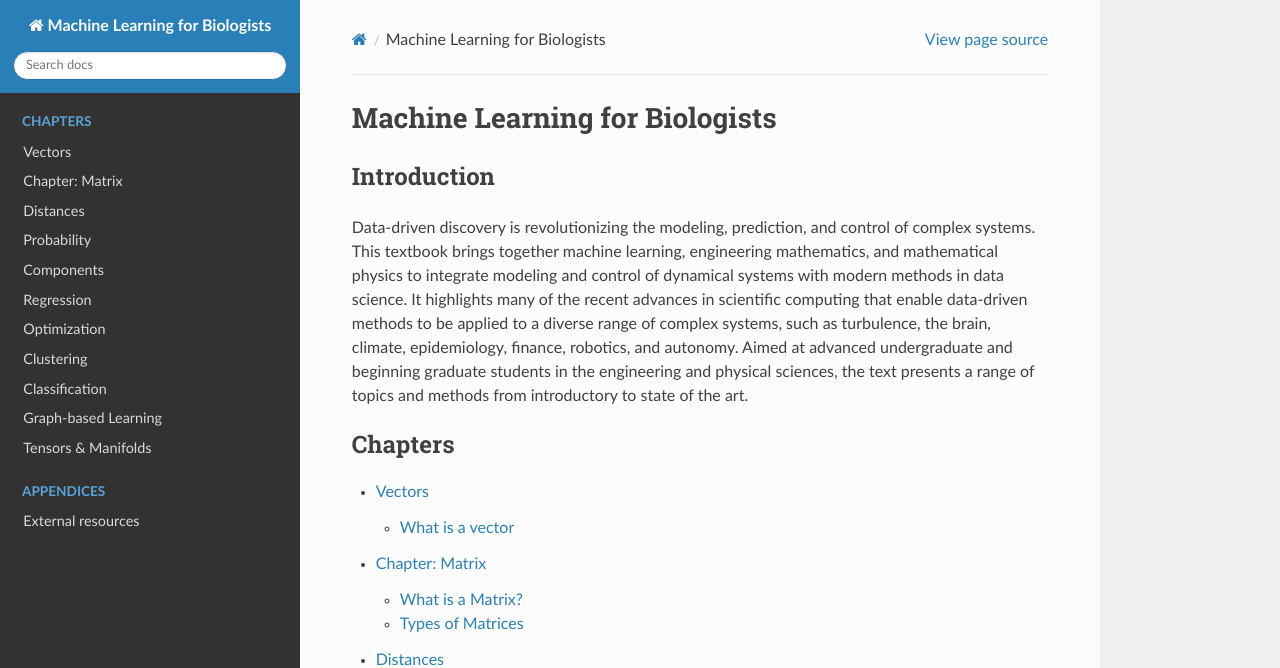
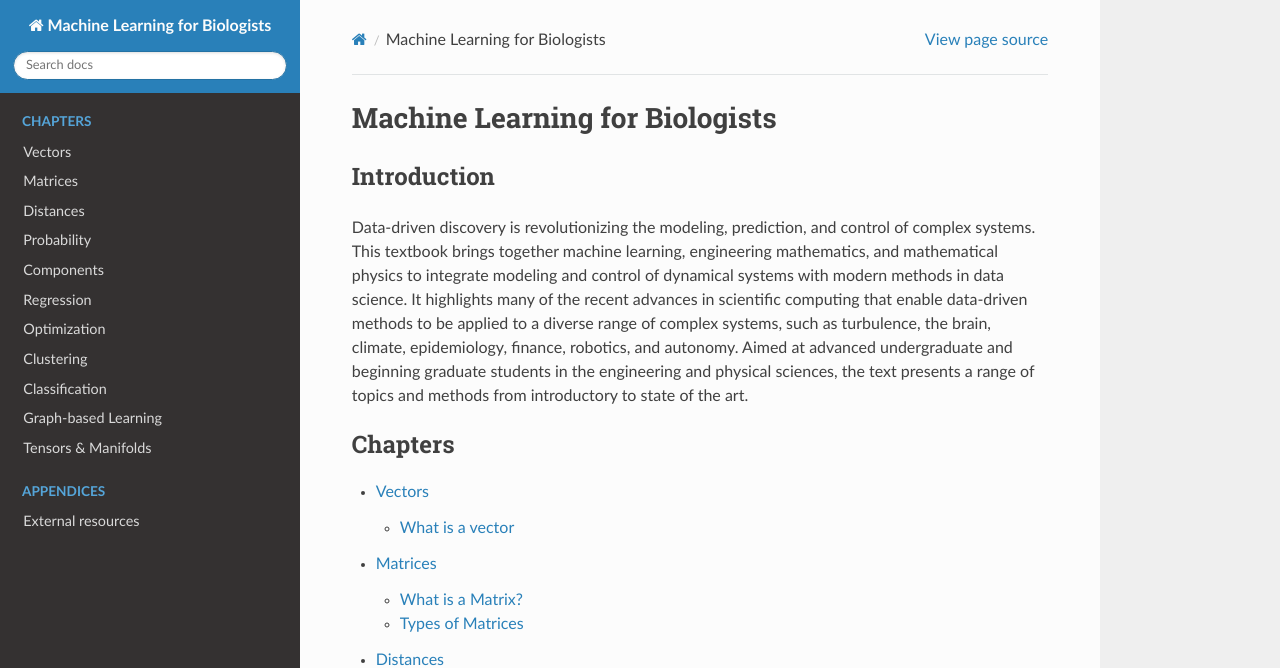
Before and after one commit to jamesjcai/readthedocs_ml4b, a Sphinx documentation site: the page built from docs/index.rst, in a window 1280 px wide and 900 px high. Shown: the top 668 px of the window. Built offline with Sphinx 7.4.7 and the Read the Docs theme 2.0.0, drawn with Linux system fonts in a browser that asks for light colours; formulas are drawn with MathJax 3.

Commit message:
Update chapter_vectors.rst

```diff
--- a/docs/chapter_vectors.rst
+++ b/docs/chapter_vectors.rst
@@ -28,9 +28,9 @@ If you start with a 2-d vector (x,y), pretend you have the vector (x,y,0) and le
 To get a magnitude of 1, just divide any of those vectors by their magnitude.
 
 
-***************
-Chapter: Matrix
-***************
+********
+Matrices
+********
 
 What is a Matrix?
 =================
```
